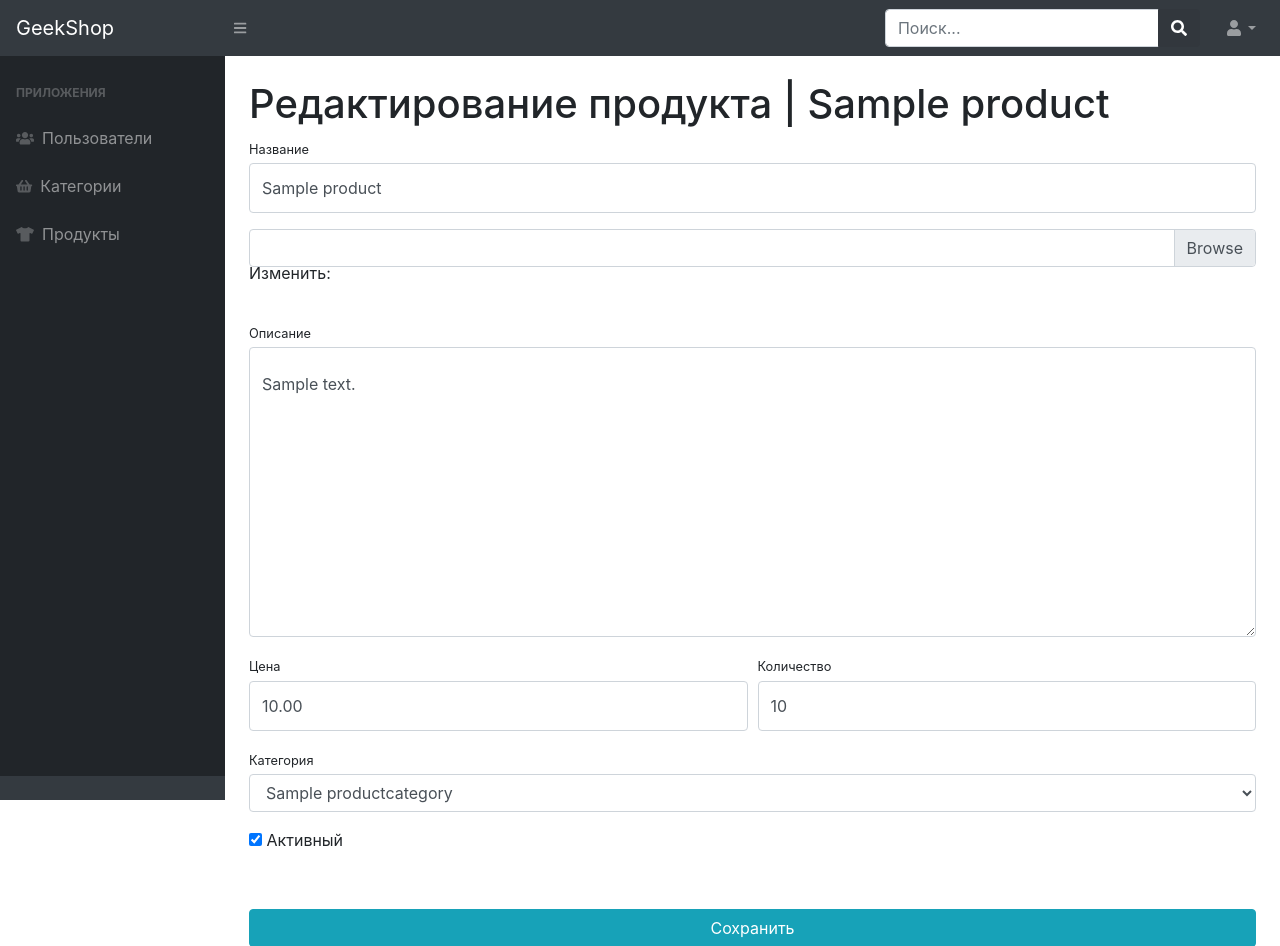
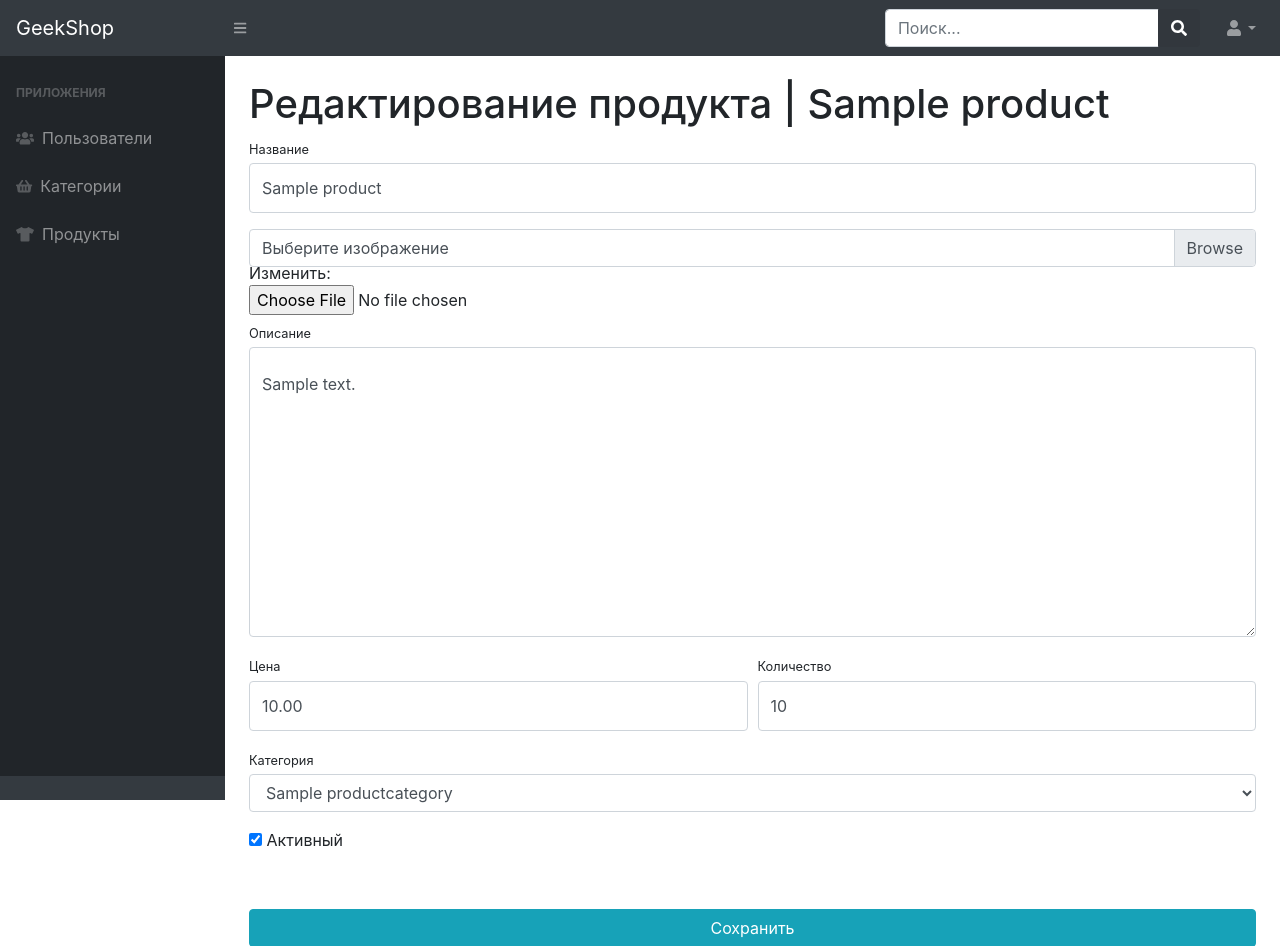
Before and after one commit to Shorokhov-A/geekshop-server, a Django app: page /admins/products/update/1/ in a window 1280 px wide. Shown: the top 946 px of the page. Run offline with Django 3.2, Linux system fonts and the light colour scheme; a user stored in the database is signed in; tables that the repository leaves empty hold one stand-in row (values such as "Sample post"); parts of the project's set-up code (start-up, migrations or seed data) failed here and were passed over; some libraries are stand-ins or nearby versions.

Commit message:
edited admin-products-update-delete.html

```diff
--- a/admins/forms.py
+++ b/admins/forms.py
@@ -53,7 +53,7 @@ class ProductItemForm(forms.ModelForm):
         super(ProductItemForm, self).__init__(*args, **kwargs)
         for field_name, field in self.fields.items():
             if field_name == 'image':
-                field.widget.attrs['class'] = 'custom-file-input'
+                field.widget.attrs['class'] = 'custom-file'
             elif field_name == 'is_active':
                 field.widget.attrs['class'] = 'vCheckboxField'
             elif field_name == 'category':
--- a/admins/templates/admins/admin-products-update-delete.html
+++ b/admins/templates/admins/admin-products-update-delete.html
@@ -18,7 +18,7 @@
                     <div class="col-lg-12">
                         <div class="custom-file">
                             {{ form.image }}
-                            <label class="custom-file-label" for="{{ form.image.id_for_label }}">{{ form.image.url }}</label>
+                            <label class="custom-file-label" for="{{ form.image.id_for_label }}">Выберите изображение</label>
                         </div>
                     </div>
                 </div>
```
